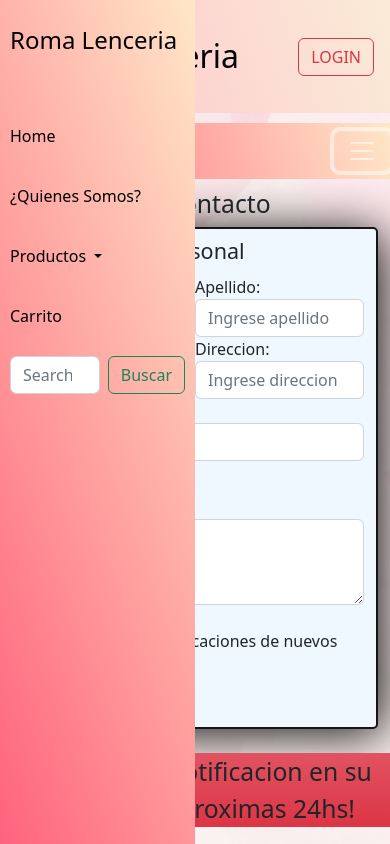
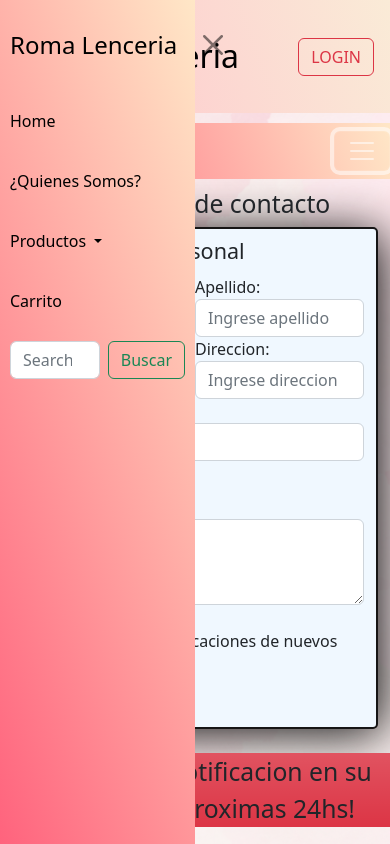
Before and after one commit to MauroParroni/Pagina-Lenceria-Parroni-Mauro, a website: page Paginas/contacto.html in a window 390 px wide. Both pictures are taken after a click on the button "Toggle navigation". Shown: the top 844 px of the page. Drawn offline with nearby package versions, Linux system fonts and the light colour scheme.

Commit message:
fix navbar

```diff
--- a/Paginas/contacto.html
+++ b/Paginas/contacto.html
@@ -28,7 +28,12 @@
     <span class="navbar-toggler-icon"></span>
   </button>
  <div class="collapse navbar-collapse navbar-dark" id="navbarSupportedContent">
-  <span class="navbar-brand mb-0 h1"><h1>Roma Lenceria</h1></span>
+  <div class="botonSalir">
+    <span class="navbar-brand mb-0 h1 col-sm-10"><h1>Roma Lenceria</h1></span>
+    <button class="navbar-toggler btn-close" type="button" data-bs-toggle="collapse" data-bs-target="#navbarSupportedContent" aria-controls="navbarSupportedContent" aria-expanded="false" aria-label="Toggle navigation">
+      <span class="btn-close"></span>
+    </button>
+  </div>
     <ul class="navbar-nav mr-auto">
       <li class="nav-item active">
         <a class="nav-link" href="../index.html">Home</a>
--- a/scss/main.scss
+++ b/scss/main.scss
@@ -117,7 +117,12 @@
                                     h1{
                                       display: none;
                                     }
-                                    @media (max-width: 767.98px) {
+                                    .botonSalir{
+                                      display: flex;
+                                      text-align: center;
+                                      align-items: center;
+                                    }
+                                    @media (max-width: 800.98px) {
                                       h1{
                                         display: block;
                                         color: black !important;
@@ -179,6 +184,9 @@
                                        }
                                     }
                              main{
+                                  .novedades{
+                                    text-align: center;
+                                  }
                                   .panel{
                                         margin: 10px;
                                         padding: 10px;
```
Also changed, not shown: Paginas/Carro.html (+6 -1 lines), Paginas/Productos.html (+6 -1 lines), Paginas/Quienes_Somos.html (+6 -1 lines), index.html (+6 -1 lines), Css/main.css, 1 other file.
